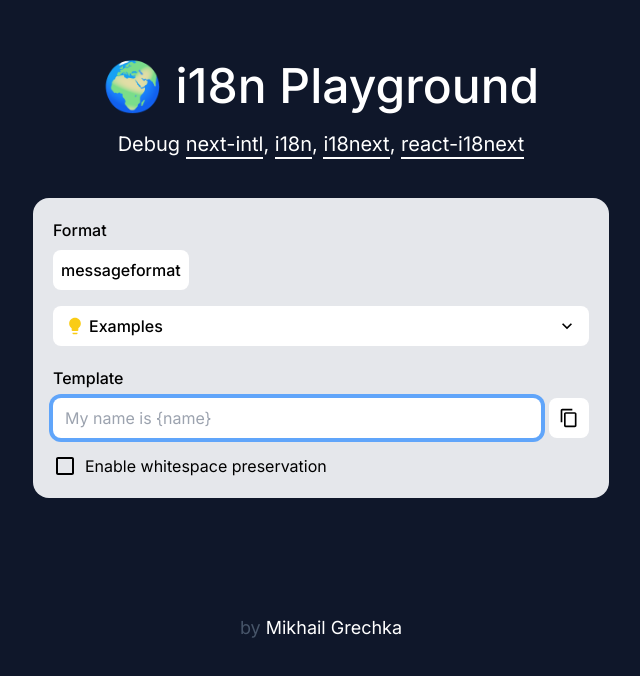
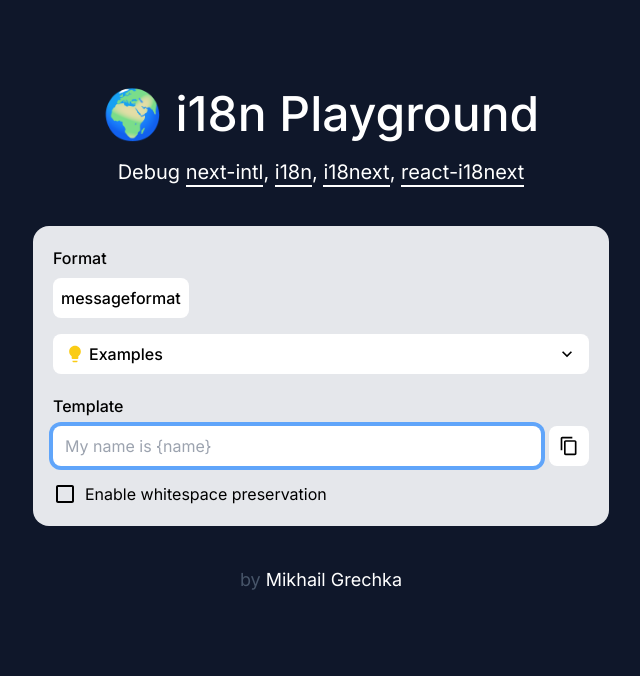
Before and after one commit to grech-ca/i18n-playground, a Next.js app: page / in a window 1280 px wide. Shown: the part 102-778 px from the top of the page, without its empty margins (319-959 px from the left). Built offline with nearby package versions, Linux system fonts and the light colour scheme.

Commit message:
Update page layout

```diff
--- a/src/app/layout.tsx
+++ b/src/app/layout.tsx
@@ -14,7 +14,7 @@
 const RootLayout = ({ children }: PropsWithChildren) => {
   return (
     <html lang="en">
-      <body className={cn(inter.className, 'h-[100dvh] bg-slate-900')}>{children}</body>
+      <body className={cn(inter.className, 'bg-slate-900')}>{children}</body>
     </html>
   )
 }
--- a/src/app/page.tsx
+++ b/src/app/page.tsx
@@ -85,7 +85,7 @@
   }, [])
 
   return (
-    <div className="grid grid-rows-[1fr_auto] p-6 pt-12 h-full">
+    <div className="grid grid-rows-[1fr_auto] gap-y-10 p-6 pb-[10dvh] pt-[24dvh] h-full">
       <div className="flex flex-col gap-y-4 items-center justify-center">
         <div className="grid gap-y-5 text-white text-center mb-6">
           <h1 className="text-4xl md:text-5xl font-medium">🌍 i18n Playground</h1>
```
